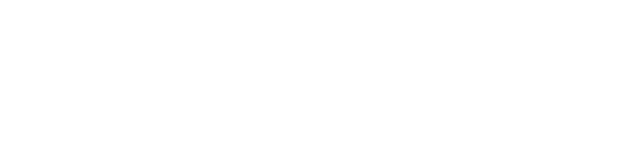
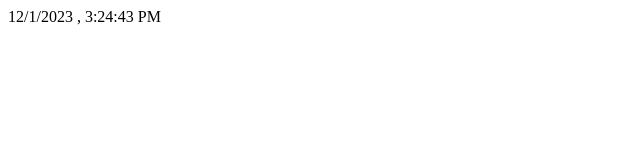
Before and after one commit to acciojob/clock-Suraj00345, a website: page main.html in a window 1280 px wide. Shown: the whole page, without its empty margins (0-640 px from the left). Drawn offline with Linux system fonts and the light colour scheme.

Commit message:
created a submission

```diff
--- a/main.html
+++ b/main.html
@@ -7,6 +7,7 @@
 </head>
 
 <body>
+	<div id="timer"></div>
 	<!-- the entire body must be written by student -->
     <script type="text/javascript" src="./script.js">
 </script>
--- a/script.js
+++ b/script.js
@@ -1 +1,17 @@
 //your JS code here. If required.
+const timer = document.getElementById("timer");
+setInterval(() => {
+    let instance = new Date();
+    // date = mm/dd/yyyy
+    const date = `${instance.getMonth() + 1}/${instance.getDate()}/${instance.getFullYear()}`;
+
+    let hrs = instance.getHours(); // 24hr clock
+    const ampm = hrs >= 12 ? "PM" : "AM";
+
+    // 22:31 => 10:31 PM
+    hrs > 12 && (hrs -= 12);
+
+    // time = hh:mm:ss PM
+    const time = `${hrs}:${instance.getMinutes()}:${instance.getSeconds()} ${ampm}`
+    timer.innerText = `${date} , ${time}`
+}, 1000)
```
